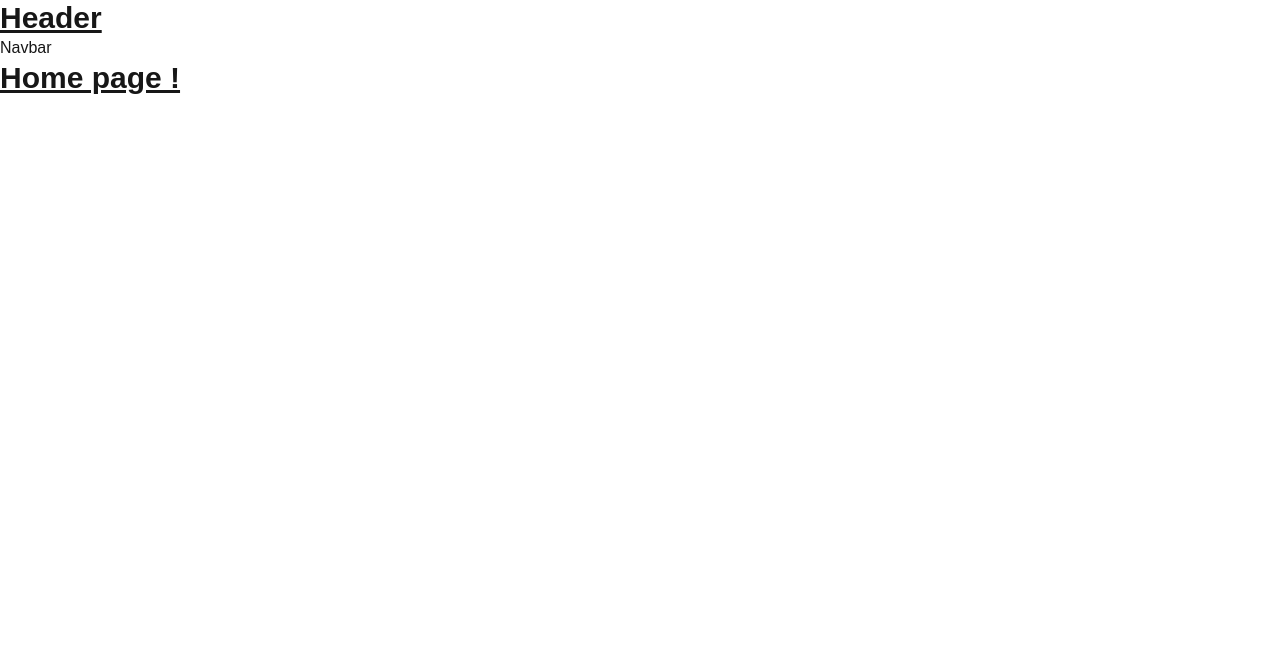
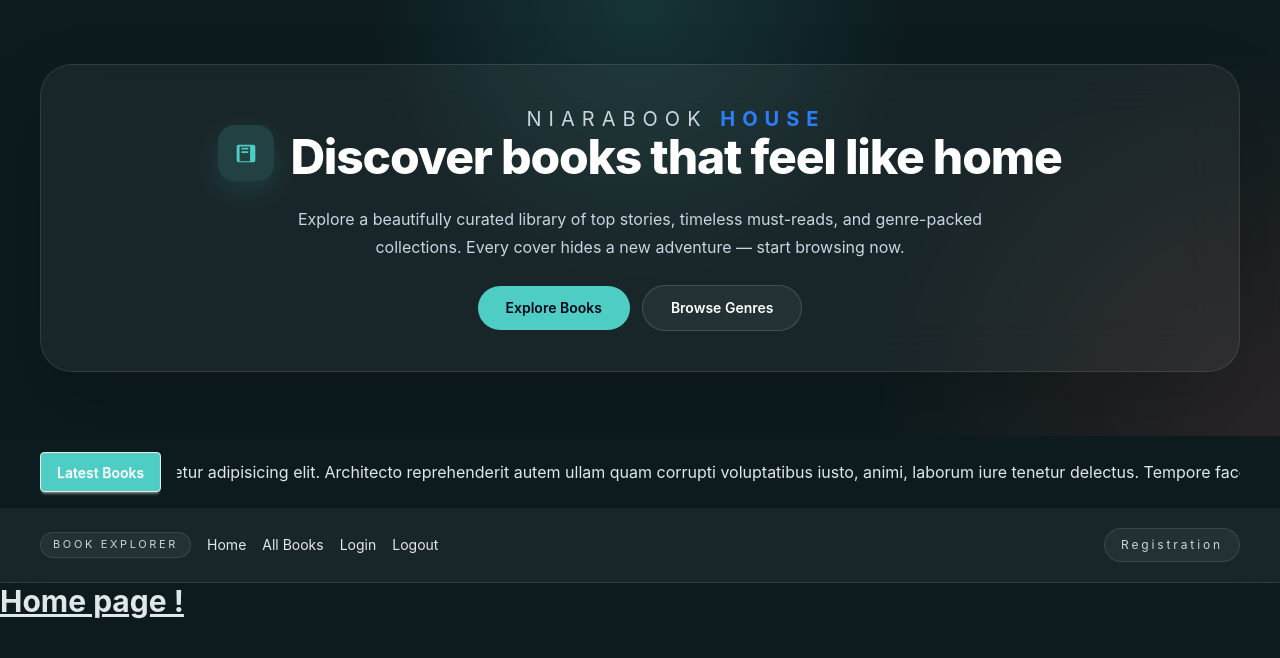
Before and after one commit to mmizan24/mizan-book-store-, a Next.js app: page / in a window 1280 px wide. Shown: the top 658 px of the page. Built offline with nearby package versions, Linux system fonts and the light colour scheme.

Commit message:
Set the marquee

```diff
--- a/package.json
+++ b/package.json
@@ -9,9 +9,11 @@
     "lint": "eslint"
   },
   "dependencies": {
+    "lucide": "^1.3.0",
     "next": "16.2.4",
     "react": "19.2.4",
-    "react-dom": "19.2.4"
+    "react-dom": "19.2.4",
+    "react-fast-marquee": "^1.6.5"
   },
   "devDependencies": {
     "@tailwindcss/postcss": "^4",
--- /dev/null
+++ b/src/app/(auth)/layout.jsx
@@ -0,0 +1,15 @@
+import Navbar from '@/components/shared/Navbar';
+import React from 'react';
+
+const AuthLayout = ({ children }) => {
+    return (
+        <>
+          <Navbar />
+            {children}
+
+
+        </>
+    );
+};
+
+export default AuthLayout;
--- a/src/app/(main)/layout.js
+++ b/src/app/(main)/layout.js
@@ -1,3 +1,4 @@
+import BooksList from '@/components/shared/BooksList';
 import Header from '@/components/shared/Header';
 import Navbar from '@/components/shared/Navbar';
 import React from 'react';
@@ -7,6 +8,7 @@ const MainLaout = ({ children }) => {
         <>
         <header>
             <Header />
+            <BooksList />
             <Navbar />
         </header>
 
--- a/src/app/globals.css
+++ b/src/app/globals.css
@@ -1,27 +1,46 @@
 @import "tailwindcss";
 @plugin "daisyui";
 
-:root {
+/* :root {
   --background: #ffffff;
   --foreground: #171717;
+} */
+
+@theme {
+  --font-sans: "Inter", ui-sans-serif, system-ui, sans-serif;
+  --font-mono: "JetBrains Mono", ui-monospace, SFMono-Regular, monospace;
+
+  /* Lumina Color Palette */
+  --color-lumina-bg: #0d1b1e;
+  --color-lumina-text: #e0e7e9;
+  --color-lumina-teal: #4ecdc4;
+  --color-lumina-coral: #ff6b6b;
 }
 
-@theme inline {
-  --color-background: var(--background);
-  --color-foreground: var(--foreground);
-  --font-sans: var(--font-geist-sans);
-  --font-mono: var(--font-geist-mono);
+/* Glass-morphism Card Utility */
+@utility glass-card {
+  background-color: rgb(255 255 255 / 0.05);
+  backdrop-filter: blur(24px);
+  border: 1px solid rgb(255 255 255 / 0.1);
 }
 
-@media (prefers-color-scheme: dark) {
-  :root {
-    --background: #0a0a0a;
-    --foreground: #ededed;
-  }
+/* Glow Effect for Buttons/Accents */
+@utility glow-teal {
+  box-shadow: 0 0 20px rgba(78, 205, 196, 0.2);
+}
+
+/* Scrolling Marquee for News/Updates */
+@keyframes marquee {
+  0% { transform: translateX(0); }
+  100% { transform: translateX(-50%); }
+}
+
+@utility animate-marquee {
+  animation: marquee 40s linear infinite;
 }
 
 body {
-  background: var(--background);
-  color: var(--foreground);
-  font-family: Arial, Helvetica, sans-serif;
+  background-color: var(--color-lumina-bg);
+  color: var(--color-lumina-text);
+  font-family: var(--font-sans);
 }
--- /dev/null
+++ b/src/components/shared/BooksList.jsx
@@ -0,0 +1,19 @@
+import React from 'react';
+
+import Marquee from "react-fast-marquee";
+
+const BooksList = () => {
+    return (
+        <div className=' container mx-auto flex justify-between gap-4 items-center  px-10 py-4'>
+            <button className='btn bg-lumina-teal text-white'>Latest Books</button>
+            <Marquee>
+                Lorem ipsum dolor sit amet consectetur adipisicing elit. Architecto reprehenderit autem ullam quam corrupti voluptatibus iusto, animi, laborum iure tenetur delectus. Tempore facere excepturi culpa natus iusto, ipsum dolor quidem.
+
+            </Marquee>
+
+
+        </div>
+    );
+};
+
+export default BooksList;
--- a/src/components/shared/Header.jsx
+++ b/src/components/shared/Header.jsx
@@ -2,8 +2,37 @@ import React from 'react';
 
 const Header = () => {
     return (
-        <div>
-            <h1 className="text-3xl font-bold underline">Header</h1>
+        <div className="relative overflow-hidden bg-[radial-gradient(circle_at_top,_rgba(78,205,196,0.14),transparent_35%),radial-gradient(circle_at_bottom_right,_rgba(255,107,107,0.12),transparent_30%)] px-6 py-16 sm:px-10 ">
+            <div className="mx-auto ">
+                <div className="flex flex-col items-center gap-6 rounded-[2rem] border border-white/10 bg-white/5 p-6 text-center shadow-[0_35px_80px_rgba(0,0,0,0.16)] backdrop-blur-xl sm:p-10">
+                    <div className="flex flex-col items-center gap-4 sm:flex-row sm:items-end">
+                        <div className="grid h-14 w-14 place-items-center rounded-2xl bg-[rgba(78,205,196,0.16)] text-[var(--color-lumina-teal)] shadow-[0_10px_30px_rgba(78,205,196,0.14)]">
+                            <svg viewBox="0 0 24 24" className="h-7 w-7 fill-current" aria-hidden="true">
+                                <path d="M4 6.75C4 5.78 4.78 5 5.75 5h12.5c.97 0 1.75.78 1.75 1.75v11.5c0 .97-.78 1.75-1.75 1.75H5.75A1.75 1.75 0 0 1 4 18.25V6.75Zm2.5-.25v12.5h9V6.5h-9Zm1.5 1h6v1.5h-6V7.5Zm0 3h6v1.5h-6V10.5Z" />
+                            </svg>
+                        </div>
+                        <div>
+                            <p className="text-xl uppercase tracking-[0.35em] text-slate-300" >NiaraBook <span className="text-blue-500 font-bold )]">House</span></p>
+                            <h1 className="text-4xl font-extrabold tracking-tight text-white sm:text-5xl">
+                                Discover books that feel like home
+                            </h1>
+                        </div>
+                    </div>
+
+                    <p className="max-w-3xl text-sm leading-7 text-slate-300 sm:text-base">
+                        Explore a beautifully curated library of top stories, timeless must-reads, and genre-packed collections. Every cover hides a new adventure — start browsing now.
+                    </p>
+
+                    <div className="flex flex-col items-center gap-3 sm:flex-row sm:justify-center">
+                        <a href="#books" className="inline-flex items-center justify-center rounded-full bg-[var(--color-lumina-teal)] px-7 py-3 text-sm font-semibold text-slate-950 transition hover:bg-teal-300">
+                            Explore Books
+                        </a>
+                        <a href="#features" className="inline-flex items-center justify-center rounded-full border border-white/15 bg-white/5 px-7 py-3 text-sm font-semibold text-white transition hover:border-[var(--color-lumina-teal)] hover:text-[var(--color-lumina-teal)]">
+                            Browse Genres
+                        </a>
+                    </div>
+                </div>
+            </div>
         </div>
     );
 };
--- a/src/components/shared/Navbar.jsx
+++ b/src/components/shared/Navbar.jsx
@@ -2,9 +2,22 @@ import React from 'react';
 
 const Navbar = () => {
     return (
-        <div>
-            Navbar
-        </div>
+        <nav className="mx-auto flex  flex-wrap items-center justify-between gap-4 border-b border-white/10 bg-white/5 py-5 text-sm text-slate-200 backdrop-blur-xl sm:px-10">
+            <div className="flex flex-wrap items-center gap-4">
+                <span className="rounded-full border border-white/10 bg-white/5 px-3 py-1 text-[11px] uppercase tracking-[0.24em] text-slate-300">
+                    Book Explorer
+                </span>
+                <a href="#books" className="transition hover:text-white">Home </a>
+                <a href="#features" className="transition hover:text-white">All Books </a>
+               <button className="transition hover:text-white">Login  </button>
+
+                <button className="transition hover:text-white">Logout </button>
+
+            </div>
+            <div className="rounded-full border border-white/10 bg-white/5 px-4 py-2 text-xs uppercase tracking-[0.24em] text-slate-300">
+            <button className="transition hover:text-white cursor-pointer">Registration</button>
+            </div>
+        </nav>
     );
 };
 
```
Also changed, not shown: src/app/assets/icons8-books-80.png (added), 1 other file (tests, documents, lock files or other folders).
